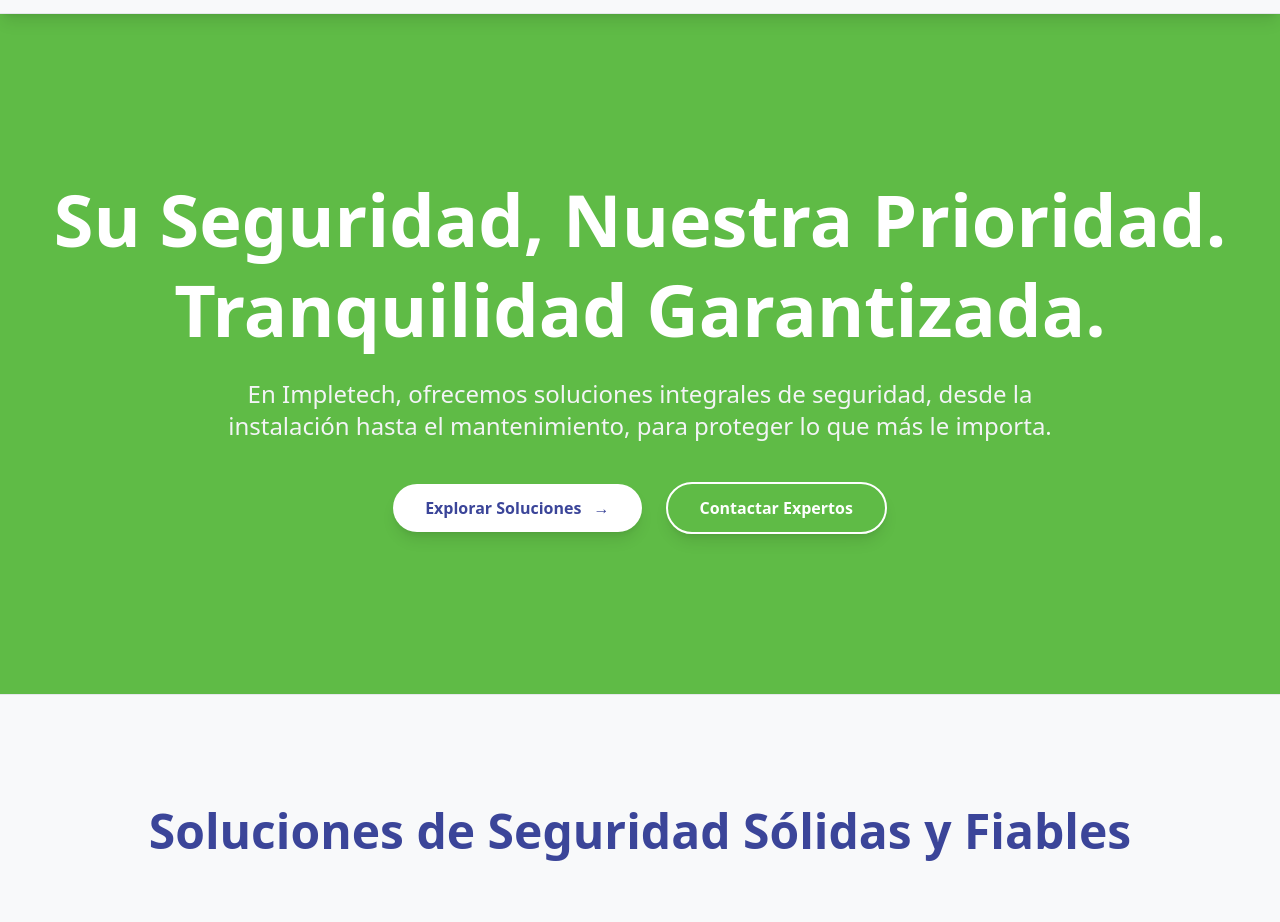
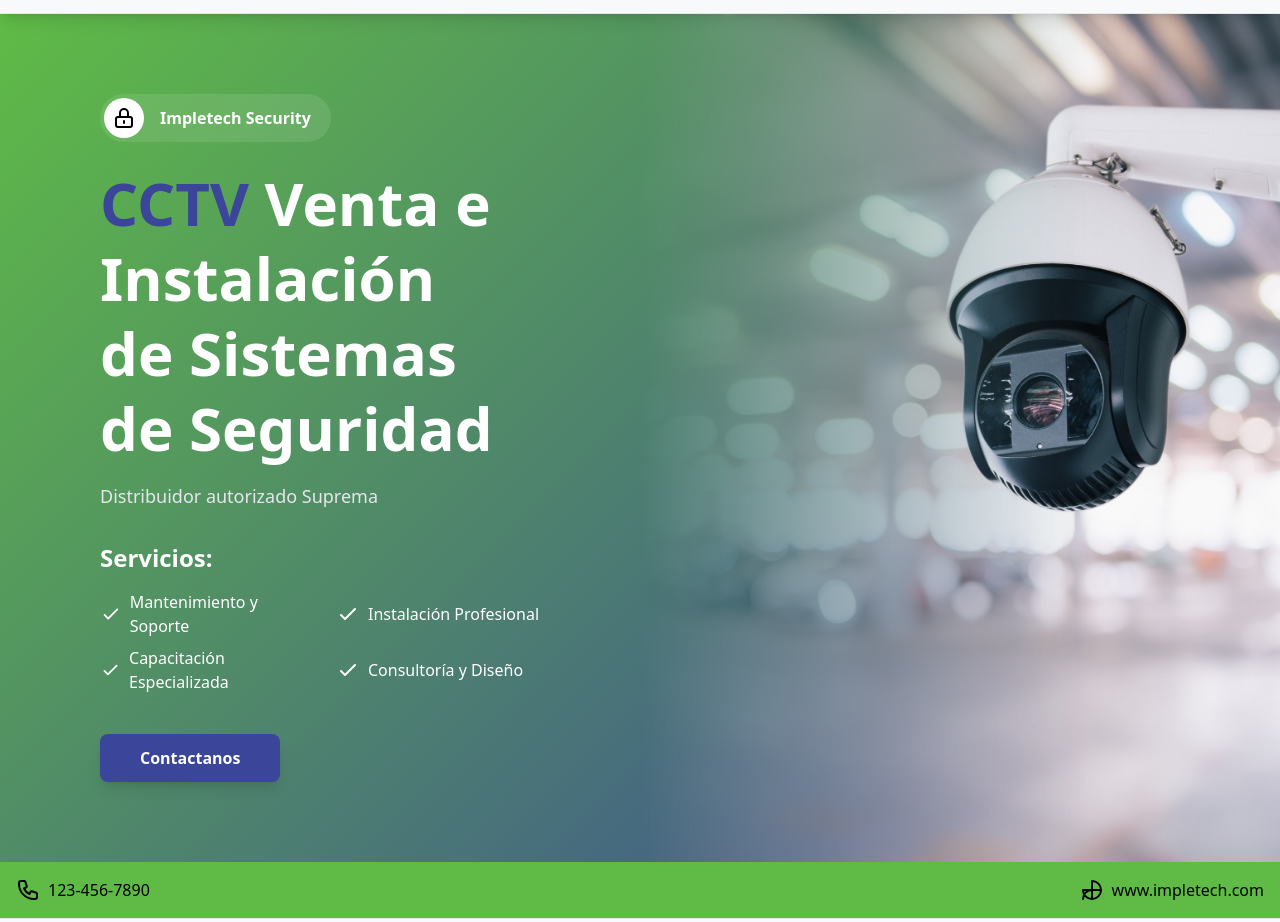
Before and after one commit to Richacosta06/impletech, an Astro site: page / in a window 1280 px wide. Shown: the part 83-1005 px from the top of the page. Built offline with nearby package versions, Linux system fonts and the light colour scheme; Astro itself is replaced by a stand-in of ours.

Commit message:
Agrega nuevas imágenes de marcas y proyectos al directorio público, actualizando las referencias en los componentes de la aplicación. Se modifican los componentes Brands, Hero y Projects para utilizar las nuevas imágenes en lugar de los marcadores de posición.

```diff
--- a/src/components/Hero.astro
+++ b/src/components/Hero.astro
@@ -1,41 +1,183 @@
 <!-- Hero Section with Gradient Background -->
-<section
-  class="relative hero-gradient-bg text-white py-24 md:py-40 overflow-hidden bg-impletech-green"
+<div class="text-white">
+  <div>
+    <div class="flex flex-col md:flex-row items-stretch relative">
+      <!-- Gradiente de fondo que ocupa todo el ancho -->
+      <div
+        class="absolute inset-0"
+        style="background: linear-gradient(135deg, var(--color-impletech-green) 0%, var(--color-impletech-blue) 100%);"
       >
-  <div class="container mx-auto px-4 relative z-10 text-center">
-    <h1
-      class="text-4xl md:text-7xl font-extrabold leading-tight mb-6 animate-fade-in"
-      style="animation-delay: 0.3s;"
+      </div>
+
+      <!-- Columna Izquierda: Contenido de Texto -->
+      <div
+        class="md:w-1/2 py-12 md:py-20 relative content-column px-10 md:px-25 z-10"
       >
-      Su Seguridad, Nuestra Prioridad.<br />Tranquilidad Garantizada.
+        <div class="relative z-10">
+          <div
+            class="inline-flex items-center bg-white/10 text-white rounded-full p-1 mb-6"
+          >
+            <span class="bg-white text-black rounded-full p-2">
+              <svg
+                xmlns="http://www.w3.org/2000/svg"
+                class="h-6 w-6"
+                fill="none"
+                viewBox="0 0 24 24"
+                stroke="currentColor"
+              >
+                <path
+                  stroke-linecap="round"
+                  stroke-linejoin="round"
+                  stroke-width="2"
+                  d="M12 15v2m-6 4h12a2 2 0 002-2v-6a2 2 0 00-2-2H6a2 2 0 00-2 2v6a2 2 0 002 2zm10-10V7a4 4 0 00-8 0v4h8z"
+                ></path>
+              </svg>
+            </span>
+            <span class="font-semibold px-4">Impletech Security</span>
+          </div>
+
+          <h1 class="text-5xl md:text-6xl font-extrabold leading-tight mb-4">
+            <span class="text-impletech-blue">CCTV</span> Venta e Instalación<br
+            />
+            de Sistemas de Seguridad
           </h1>
-    <p
-      class="text-lg md:text-2xl max-w-4xl mx-auto mb-10 text-gray-100 animate-fade-in"
-      style="animation-delay: 0.5s;"
+          <p class="text-lg text-gray-200 mb-8">
+            Distribuidor autorizado Suprema
+          </p>
+
+          <div class="mb-10">
+            <h2 class="text-2xl font-bold mb-4">Servicios:</h2>
+            <ul class="grid grid-cols-1 sm:grid-cols-2 gap-x-8 gap-y-2">
+              <li class="flex items-center">
+                <svg
+                  xmlns="http://www.w3.org/2000/svg"
+                  class="h-6 w-6 text-white mr-2"
+                  fill="none"
+                  viewBox="0 0 24 24"
+                  stroke="currentColor"
                 >
-      En Impletech, ofrecemos soluciones integrales de seguridad, desde la
-      instalación hasta el mantenimiento, para proteger lo que más le importa.
-    </p>
-    <div
-      class="flex flex-col sm:flex-row justify-center items-center gap-6 animate-fade-in"
-      style="animation-delay: 0.7s;"
+                  <path
+                    stroke-linecap="round"
+                    stroke-linejoin="round"
+                    stroke-width="2"
+                    d="M5 13l4 4L19 7"></path>
+                </svg>
+                Mantenimiento y Soporte
+              </li>
+              <li class="flex items-center">
+                <svg
+                  xmlns="http://www.w3.org/2000/svg"
+                  class="h-6 w-6 text-white mr-2"
+                  fill="none"
+                  viewBox="0 0 24 24"
+                  stroke="currentColor"
                 >
-      <a
-        href="#soluciones"
-        class="inline-block bg-white text-impletech-blue font-bold py-3 px-8 rounded-full shadow-lg hover:bg-gray-100 transition-all duration-300 transform hover:scale-105 active:scale-95 group"
+                  <path
+                    stroke-linecap="round"
+                    stroke-linejoin="round"
+                    stroke-width="2"
+                    d="M5 13l4 4L19 7"></path>
+                </svg>
+                Instalación Profesional
+              </li>
+              <li class="flex items-center">
+                <svg
+                  xmlns="http://www.w3.org/2000/svg"
+                  class="h-6 w-6 text-white mr-2"
+                  fill="none"
+                  viewBox="0 0 24 24"
+                  stroke="currentColor"
                 >
-        Explorar Soluciones
-        <span
-          class="ml-2 inline-block transition-transform duration-300 group-hover:translate-x-1"
-          >&rarr;</span
+                  <path
+                    stroke-linecap="round"
+                    stroke-linejoin="round"
+                    stroke-width="2"
+                    d="M5 13l4 4L19 7"></path>
+                </svg>
+                Capacitación Especializada
+              </li>
+              <li class="flex items-center">
+                <svg
+                  xmlns="http://www.w3.org/2000/svg"
+                  class="h-6 w-6 text-white mr-2"
+                  fill="none"
+                  viewBox="0 0 24 24"
+                  stroke="currentColor"
                 >
-      </a>
+                  <path
+                    stroke-linecap="round"
+                    stroke-linejoin="round"
+                    stroke-width="2"
+                    d="M5 13l4 4L19 7"></path>
+                </svg>
+                Consultoría y Diseño
+              </li>
+            </ul>
+          </div>
+
           <a
             href="#contacto"
-        class="inline-block bg-transparent border-2 border-white text-white font-bold py-3 px-8 rounded-full shadow-lg hover:bg-white hover:text-impletech-blue transition-all duration-300 transform hover:scale-105 active:scale-95"
+            class="inline-block bg-impletech-blue text-white font-bold py-3 px-10 rounded-lg shadow-lg hover:bg-gray-200 transition-all duration-300 transform hover:scale-105"
           >
-        Contactar Expertos
+            Contactanos
           </a>
         </div>
       </div>
-</section>
+
+      <!-- Columna Derecha: Imágenes -->
+      <div class="md:w-1/2 relative min-h-[400px] md:min-h-0 z-10">
+        <div
+          class="absolute inset-0 mask-alpha mask-l-from-black mask-l-from-30% mask-l-to-transparent bg-[url(/public/camara.jpg)] bg-cover bg-center"
+        >
+        </div>
+      </div>
+    </div>
+  </div>
+  <!-- Barra inferior de contacto -->
+  <div class="bg-impletech-green text-black">
+    <div class="container mx-auto px-4 py-4">
+      <div
+        class="flex flex-col sm:flex-row justify-between items-center text-center"
+      >
+        <div class="flex items-center mb-2 sm:mb-0">
+          <svg
+            xmlns="http://www.w3.org/2000/svg"
+            class="h-6 w-6 mr-2"
+            fill="none"
+            viewBox="0 0 24 24"
+            stroke="currentColor"
+            ><path
+              stroke-linecap="round"
+              stroke-linejoin="round"
+              stroke-width="2"
+              d="M3 5a2 2 0 012-2h3.28a1 1 0 01.948.684l1.498 4.493a1 1 0 01-.502 1.21l-2.257 1.13a11.042 11.042 0 005.516 5.516l1.13-2.257a1 1 0 011.21-.502l4.493 1.498a1 1 0 01.684.949V19a2 2 0 01-2 2h-1C9.716 21 3 14.284 3 6V5z"
+            ></path></svg
+          >
+          <span>123-456-7890</span>
+        </div>
+        <div class="flex items-center">
+          <svg
+            xmlns="http://www.w3.org/2000/svg"
+            class="h-6 w-6 mr-2"
+            fill="none"
+            viewBox="0 0 24 24"
+            stroke="currentColor"
+            ><path
+              stroke-linecap="round"
+              stroke-linejoin="round"
+              stroke-width="2"
+              d="M21 12a9 9 0 01-9 9m9-9a9 9 0 00-9-9m9 9H3m9 9a9 9 0 01-9-9m9 9V3m0 9a9 9 0 00-9 9"
+            ></path></svg
+          >
+          <span>www.impletech.com</span>
+        </div>
+      </div>
+    </div>
+  </div>
+</div>
+
+<style>
+  .clip-path-hero-image {
+    clip-path: polygon(25% 0%, 100% 0%, 100% 100%, 0% 100%);
+  }
+</style>
--- a/src/components/Projects.astro
+++ b/src/components/Projects.astro
@@ -16,7 +16,7 @@
         style="animation-delay: 0.2s;"
       >
         <img
-          src="https://placehold.co/600x400/E2E8F0/1E293B?text=Proyecto+Comercial"
+          src="/public/comercial.jpg"
           alt="Imagen de Proyecto Comercial"
           class="w-full h-64 object-cover hover:scale-105 transition-transform duration-300"
         />
@@ -54,7 +54,7 @@
         style="animation-delay: 0.4s;"
       >
         <img
-          src="https://placehold.co/600x400/E2E8F0/1E293B?text=Proyecto+Residencial"
+          src="/public/residencial.jpg"
           alt="Imagen de Proyecto Residencial"
           class="w-full h-64 object-cover hover:scale-105 transition-transform duration-300"
         />
@@ -92,7 +92,7 @@
         style="animation-delay: 0.6s;"
       >
         <img
-          src="https://placehold.co/600x400/E2E8F0/1E293B?text=Proyecto+Industrial"
+          src="/public/industrial.jpg"
           alt="Imagen de Proyecto Industrial"
           class="w-full h-64 object-cover hover:scale-105 transition-transform duration-300"
         />
```
Also changed, not shown: src/components/Brands.astro (+11 -11 lines), public/camara.jpg (added), public/comercial.jpg (added), public/hikvision.jpg (added), public/industrial.jpg (added), public/nexxt.jpg (added), public/residencial.jpg (added), public/suprema.png (added), public/ubiquiti.jpg (added), public/zkt.jpg (added). Lines whose indentation alone changed are shown as unchanged.
